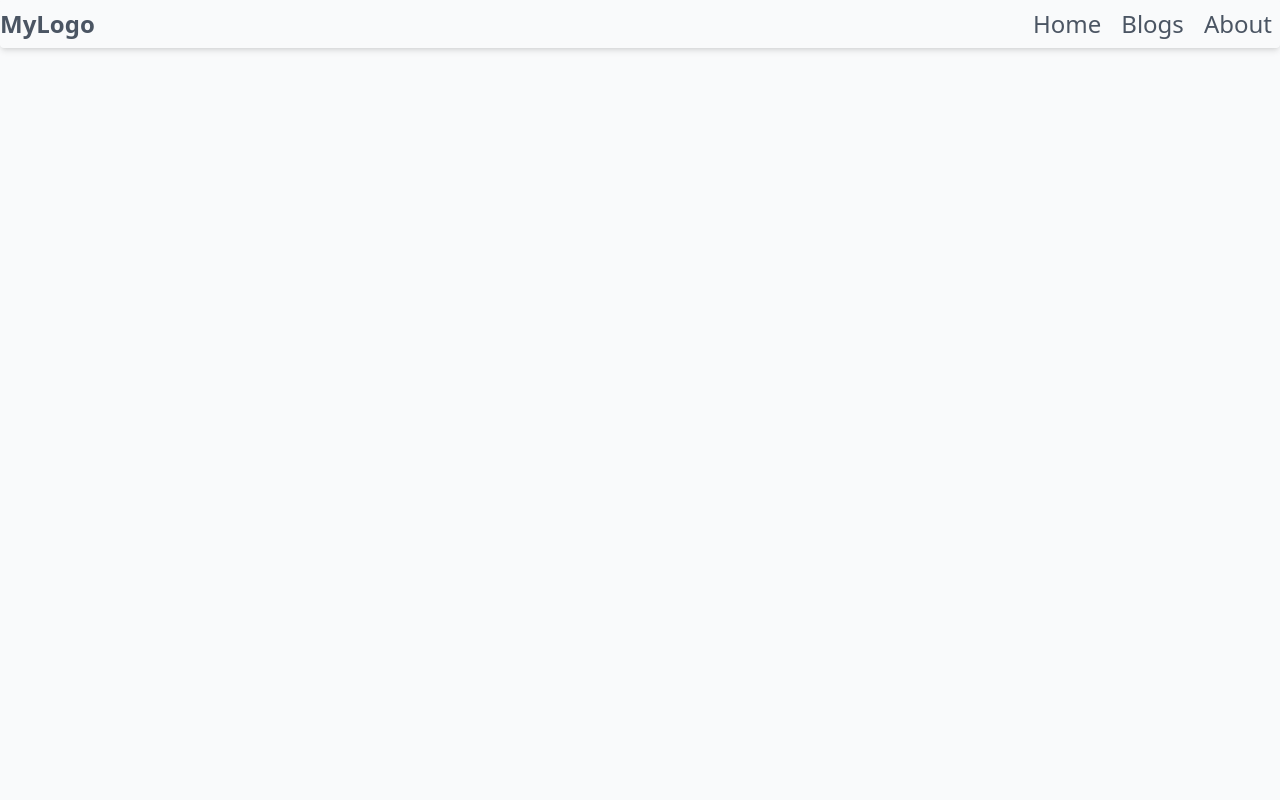
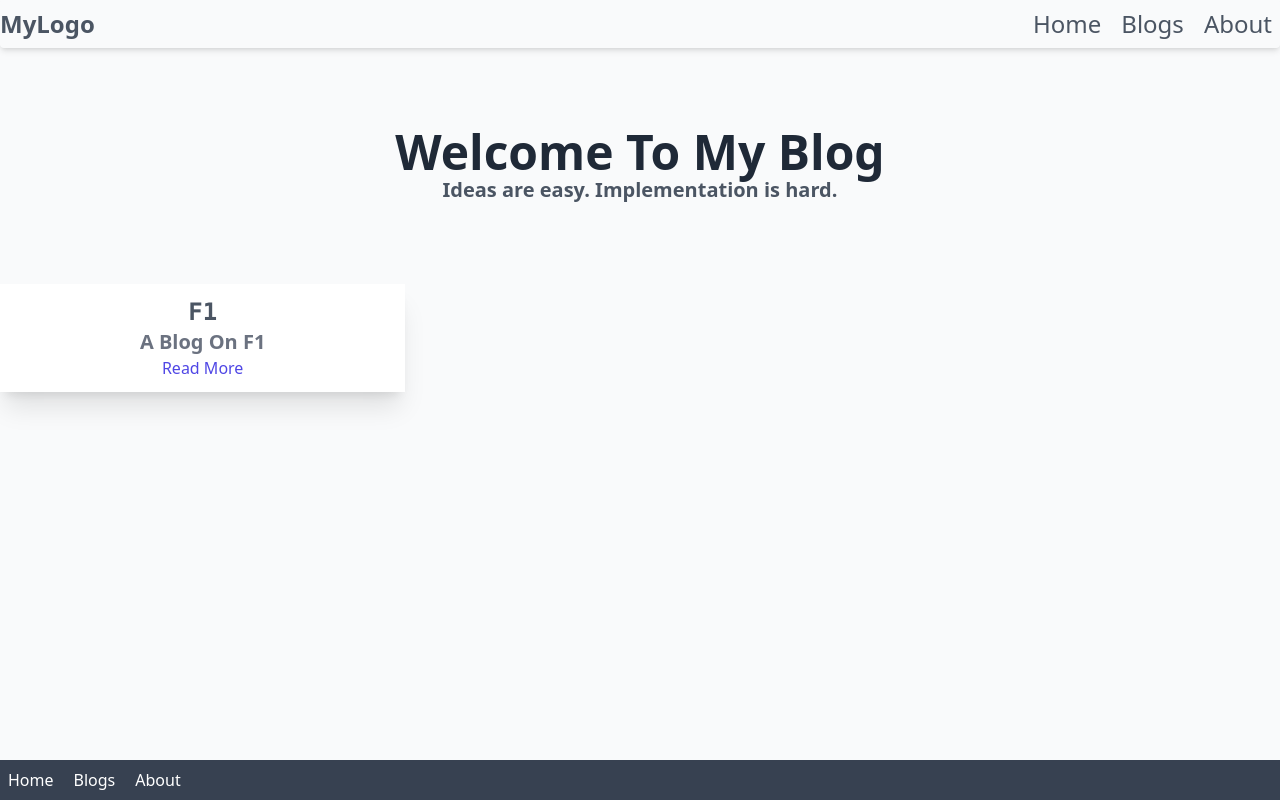
Before and after one commit to F4thih/django-blog, a Python web app: template blog_pro/blog_app/templates/index.html in a window 1280 px wide. Run offline with Jinja, Linux system fonts and the light colour scheme; the template is opened without the code that fills it, so the values that code supplies are empty; some libraries are stand-ins or nearby versions.

Commit message:
added hero, blogs and footer html tailwind

```diff
--- a/blog_pro/blog_app/templates/index.html
+++ b/blog_pro/blog_app/templates/index.html
@@ -8,12 +8,38 @@
 </head>
 <body class="bg-gray-50 flex flex-col min-h-screen">
     <div class="shadow-md rounded flex justify-between">
-        <h1 class="text-gray-600 font-bold text-2xl mt-2 hover:underline transition">MyLogo</h1>
+        <a href="#" class="text-gray-600 font-bold text-2xl mt-2 hover:underline transition">MyLogo</a>
         <ul class="flex space-x-5 ml-3 p-2">
             <li><a href="#" class="text-gray-600 text-2xl hover:underline transition">Home</a></li>
             <li><a href="#" class="text-gray-600 text-2xl hover:underline transition">Blogs</a></li>
             <li><a href="#" class="text-gray-600 text-2xl hover:underline transition">About</a></li>
         </ul>
     </div>
+
+    <section id="Hero">
+        <div class="max-w-6xl mx-auto text-center py-20 px-6">
+            <h1 class="text-5xl font-extrabold text-gray-800">Welcome To My Blog</h1>
+            <h1 class="text-xl font-extrabold text-gray-600">Ideas are easy. Implementation is hard.</h1>
+        </div>
+    </section>
+
+    <div class="grid grid-cols-1 md:grid-cols-3 gap-8">
+        <div class="text-center p-3 bg-white shadow-md hover:scale-105 transition shadow-xl text-indigo-600">
+            <h1 class="text-2xl font-bold font-mono text-gray-600 hover:text-indigo-600 transition">F1</h1>
+            <h1 class="text-xl font-bold text-gray-500 hover:text-indigo-600 transition">A Blog On F1</h1>
+            <a href="#" class="text-indigo-600 hover:underline transition">Read More</a>
+        </div>
+
+    </div>
+    <footer class="flex mt-auto p-2 bg-gray-700">
+        <div>
+            <ul class="flex space-x-5">
+            <li><a href="#" class="text-white">Home</a></li>
+            <li><a href="#" class="text-white">Blogs</a></li>
+            <li><a href="#" class="text-white">About</a></li>
+            </ul>
+
+        </div>
+    </footer>
 </body>
 </html>
```
